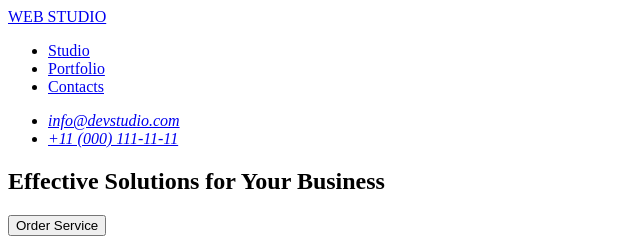
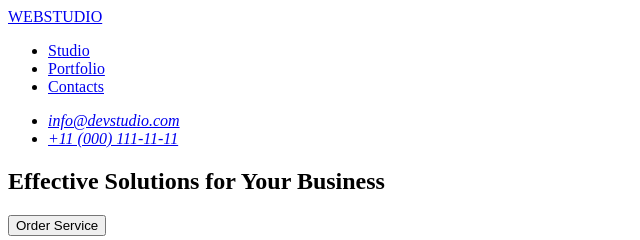
Before and after one commit to Sergi83/goit-markup-hw-01, a plain HTML site: page index.html in a window 1280 px wide. Shown: the top 240 px of the page, 0-640 px from the left. Drawn offline with Linux system fonts and the light colour scheme.

Commit message:
logo correction

```diff
--- a/index.html
+++ b/index.html
@@ -13,7 +13,7 @@
     <!-- HEADER -->
     <header>
       <nav>
-        <a href="./index.html" rel="noopener noreferrer"> WEB STUDIO </a>
+        <a href="./index.html">WEBSTUDIO</a>
         <ul>
           <li><a href="#" rel="noopener noreferrer">Studio</a></li>
           <li><a href="#" rel="noopener noreferrer">Portfolio</a></li>
@@ -144,8 +144,7 @@
     </main>
     <!-- FOOTER -->
     <footer>
-      <!--  -->
-      <a href="./index.html"> WEB STUDIO </a>
+      <a href="./index.html">WEBSTUDIO</a>
       <p>
         Increase the flow of customers and sales for your business with digital
         marketing & growth solutions.
```
